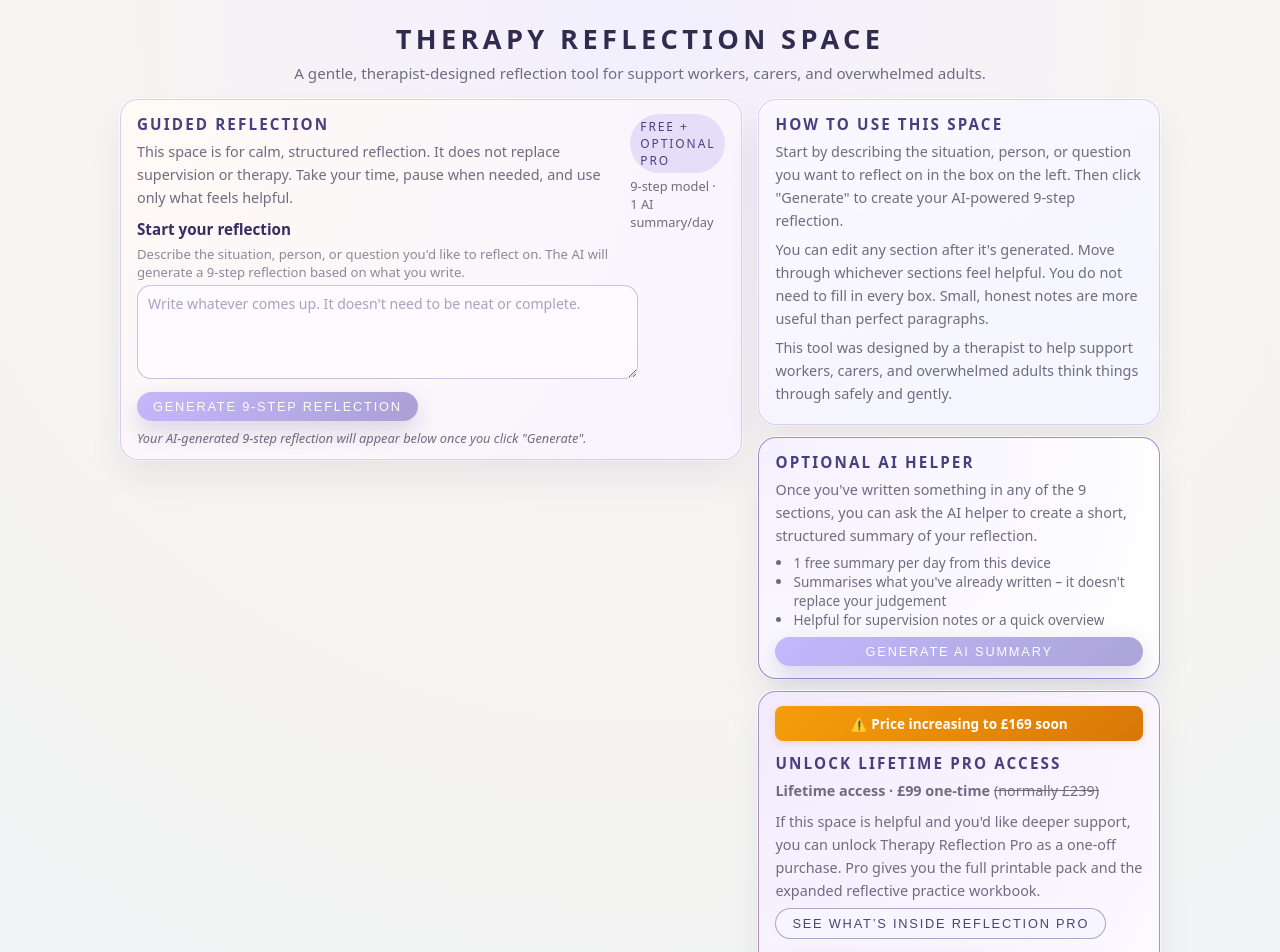
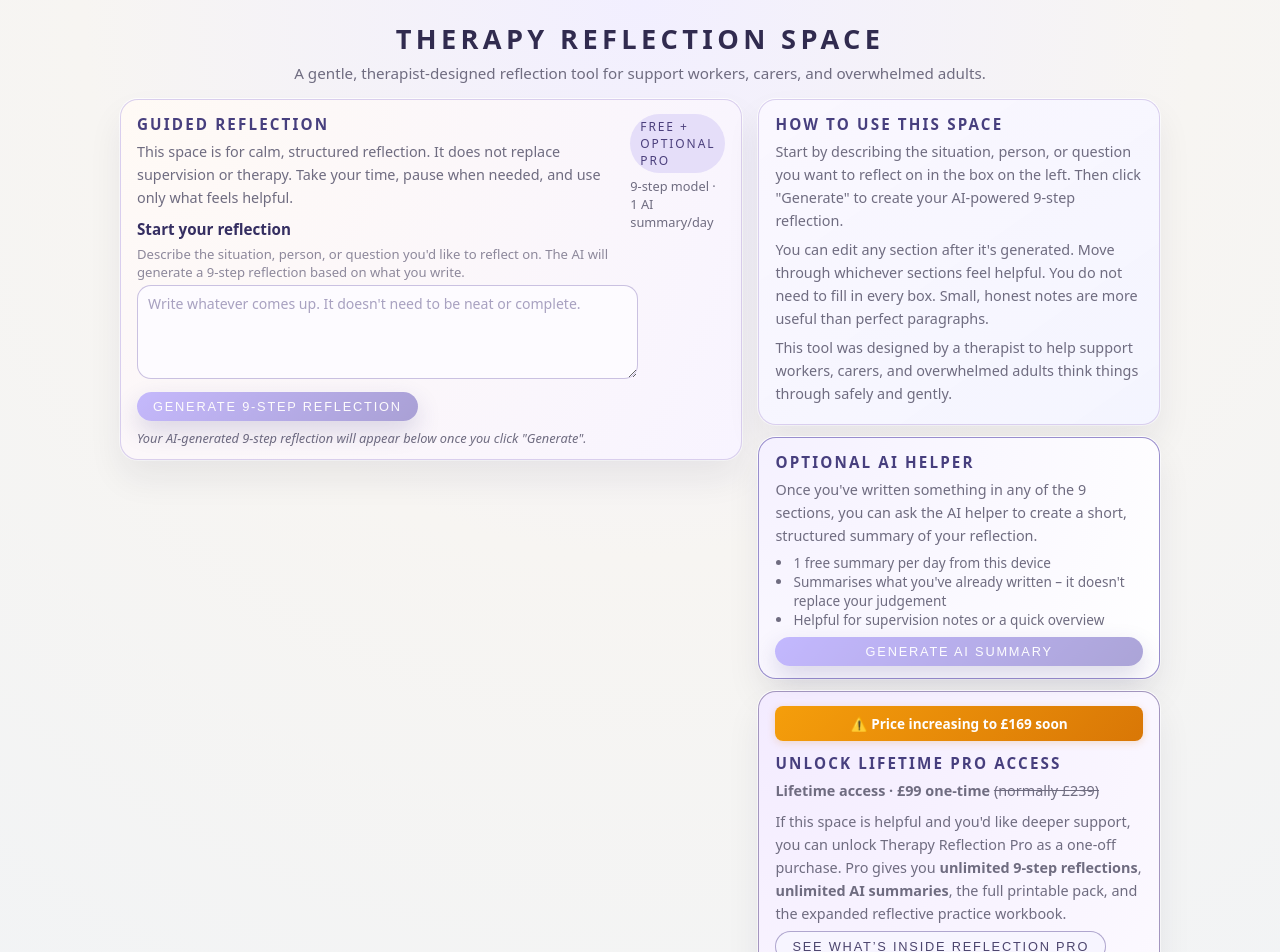
Before and after one commit to repowazdogz-droid/therapy_reflection_app, a React (Vite) app: page / in a window 1280 px wide. Shown: the top 952 px of the page. Built offline with nearby package versions, Linux system fonts and the light colour scheme.

Commit message:
Update Pro description to include unlimited 9-step reflections and AI summaries
- Add 'unlimited 9-step reflections' to Pro benefits
- Add 'unlimited AI summaries' to Pro benefits
- Keep mention of printable pack and expanded workbook
- Make key benefits bold for emphasis

```diff
--- a/src/components/TherapyReflectionApp.tsx
+++ b/src/components/TherapyReflectionApp.tsx
@@ -818,7 +818,8 @@ export const TherapyReflectionApp: React.FC = () => {
   </p>
   <p className="tra-section-body">
     If this space is helpful and you&apos;d like deeper support, you can unlock Therapy Reflection Pro as a
-    one-off purchase. Pro gives you the full printable pack and the expanded reflective practice workbook.
+    one-off purchase. Pro gives you <strong>unlimited 9-step reflections</strong>, <strong>unlimited AI summaries</strong>,
+    the full printable pack, and the expanded reflective practice workbook.
   </p>
 
   {/* Expandable full workbook details */}
```
